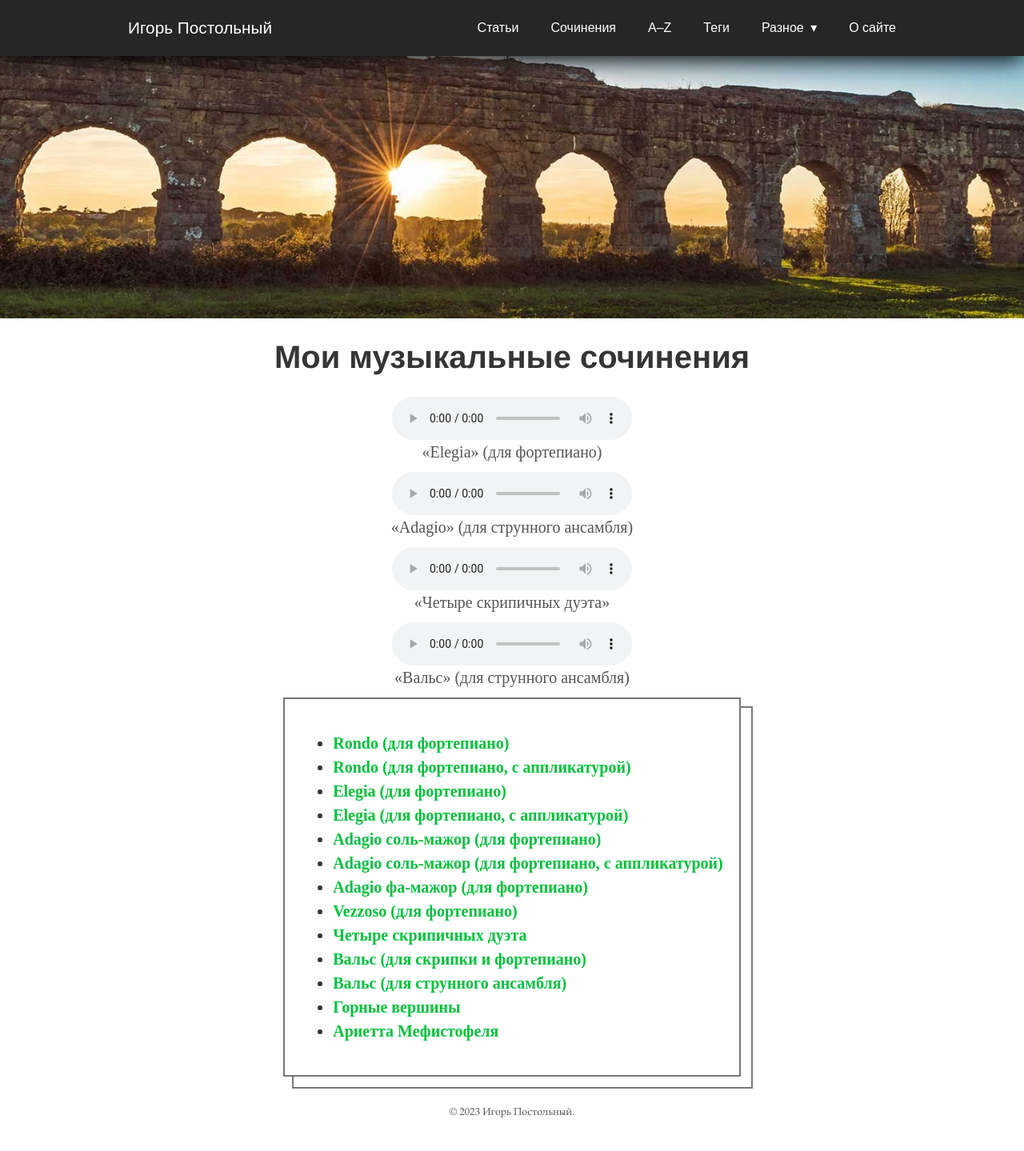
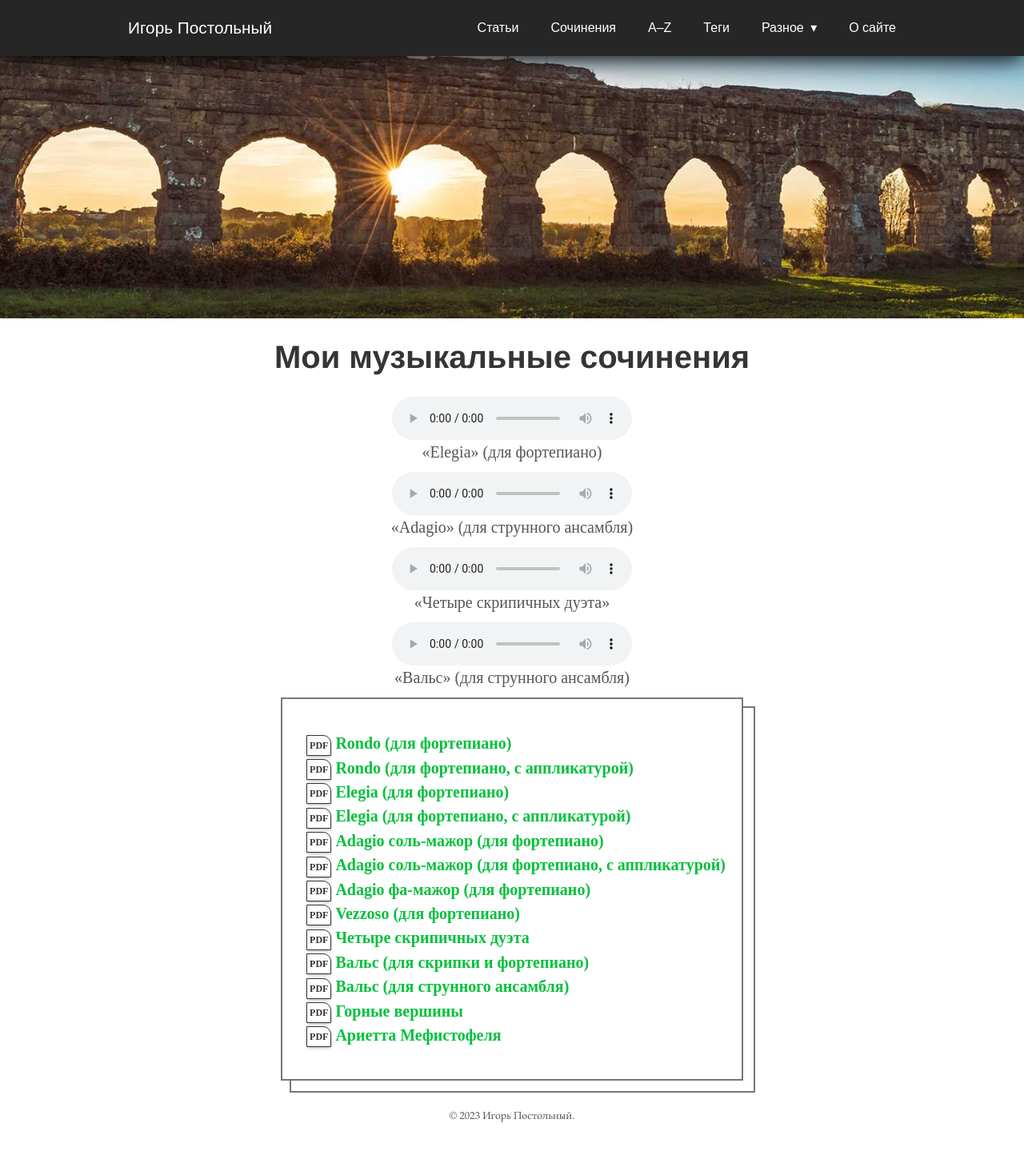
Before and after one commit to postolny/postolny.github.io, a Jekyll site: the page built from _pages/musica.html, in a window 1280 px wide. Shown: the whole page at 80% size. Built offline with Jekyll 4.4.1, drawn with Linux system fonts in a browser that asks for light colours.

Commit message:
Add files via upload

```diff
--- a/_sass/tale/_base.scss
+++ b/_sass/tale/_base.scss
@@ -401,6 +401,39 @@ table {
   box-shadow: 13px 13px 0 0 white, 15px 15px 0 0 #777, 15px 11px 0 0 #777, 11px 15px 0 0 #777;
 }
 
+#download_row > div > ul {
+  list-style-type: none;
+  padding-left: 10px;
+}
+
+a[href$=".pdf"]:before,
+a[href$=".docx"]:before,
+a[href$=".zip"]:after {
+  display: inline-block;
+  vertical-align: middle;
+  height: 24px;
+  line-height: 24px;
+  padding: 0 3px;
+  margin-right: 5px;
+  border: 1px solid #353535;
+  border-radius: 0 10px 0 0;
+  font-size: 12px;
+  color: #353535;
+  box-shadow: rgba(50, 50, 93, 0.25) 0px 2px 5px -1px, rgba(0, 0, 0, 0.3) 0px 1px 3px -1px;
+}
+
+a[href$=".pdf"]:before {
+  content: "PDF";
+}
+
+a[href$=".docx"]:before {
+  content: "DOCX";
+}
+
+a[href$=".zip"]:before {
+  content: "ZIP";
+}
+
 .lightbox {
   cursor: pointer;
 }
```
